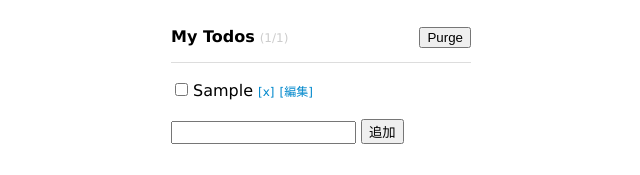
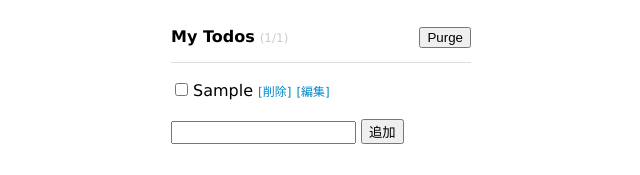
Before and after one commit to yuuttana1223/dotinstall-todo-react, a React (Create React App) app: page / in a window 1280 px wide. Both pictures are taken after typing "Sample" into the empty fields and a click on the input "追加". Shown: the top 175 px of the page, without its empty margins (319-959 px from the left). Built offline with nearby package versions, Linux system fonts and the light colour scheme.

Commit message:
[Refactor] newItemという変数をnewTodoに変更

```diff
--- a/src/App.jsx
+++ b/src/App.jsx
@@ -30,13 +30,13 @@ export const App = () => {
       e.preventDefault();
       if (item.trim() === "") return;
 
-      const newItem = {
+      const netTodo = {
         id: getUniqueId(),
         title: item,
         isDone: false,
       };
 
-      const newTodos = [...todos, newItem];
+      const newTodos = [...todos, netTodo];
       setTodos(newTodos);
       setItem("");
     },
--- a/src/components/todolist/TodoItem.jsx
+++ b/src/components/todolist/TodoItem.jsx
@@ -12,7 +12,7 @@ export const TodoItem = memo(({ todo, checkTodo, deleteTodo, editTodo }) => {
         <span className={todo.isDone ? "done" : ""}>{todo.title}</span>
       </label>
       <span className="cmd" onClick={() => deleteTodo(todo)}>
-        [x]
+        [削除]
       </span>
       <span className="cmd" onClick={() => editTodo(todo)}>
         [編集]
```
